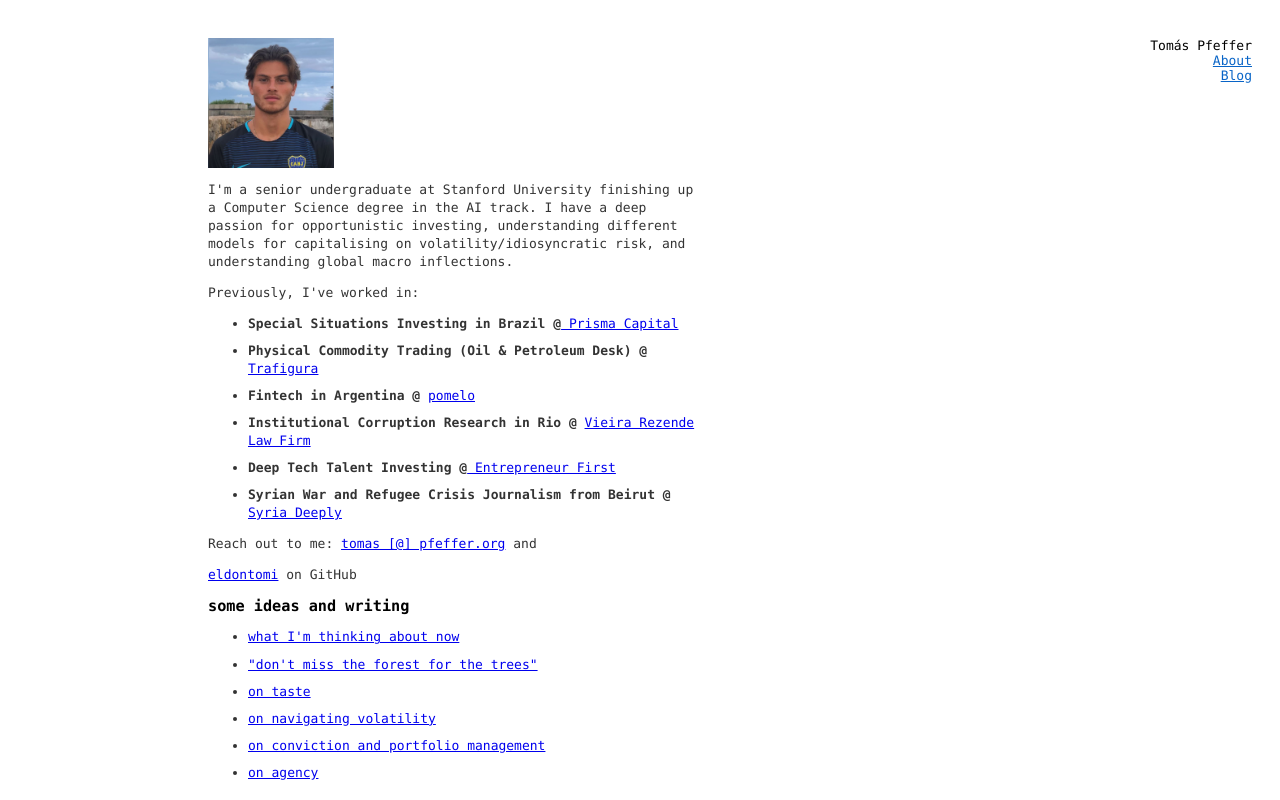
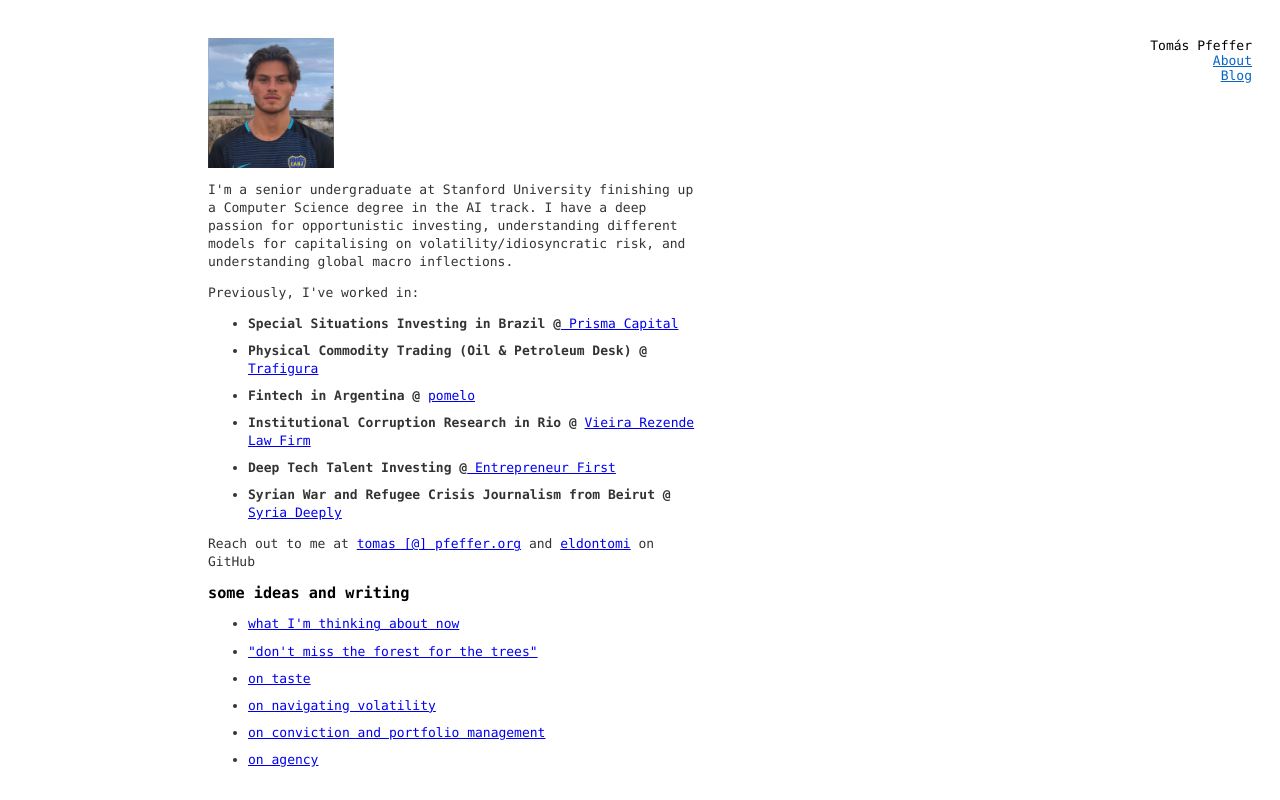
Before and after one commit to eldontomi/eldontomi.github.io, a plain HTML site: page about.html in a window 1280 px wide. Drawn offline with Linux system fonts and the light colour scheme.

Commit message:
Update about.html

```diff
--- a/about.html
+++ b/about.html
@@ -31,7 +31,7 @@
 </ul>
 
 
-<p>Reach out to me: <a href="mailto:tomas@pfeffer.org">tomas [@] pfeffer.org</a> and <p class="notop"><a href="https://github.com/eldontomi">eldontomi</a> on GitHub</p>
+<p>Reach out to me at <a href="mailto:tomas@pfeffer.org">tomas [@] pfeffer.org</a> and <a href="https://github.com/eldontomi">eldontomi</a> on GitHub</p>
 
 <h3>some ideas and writing</h3>
 
```
